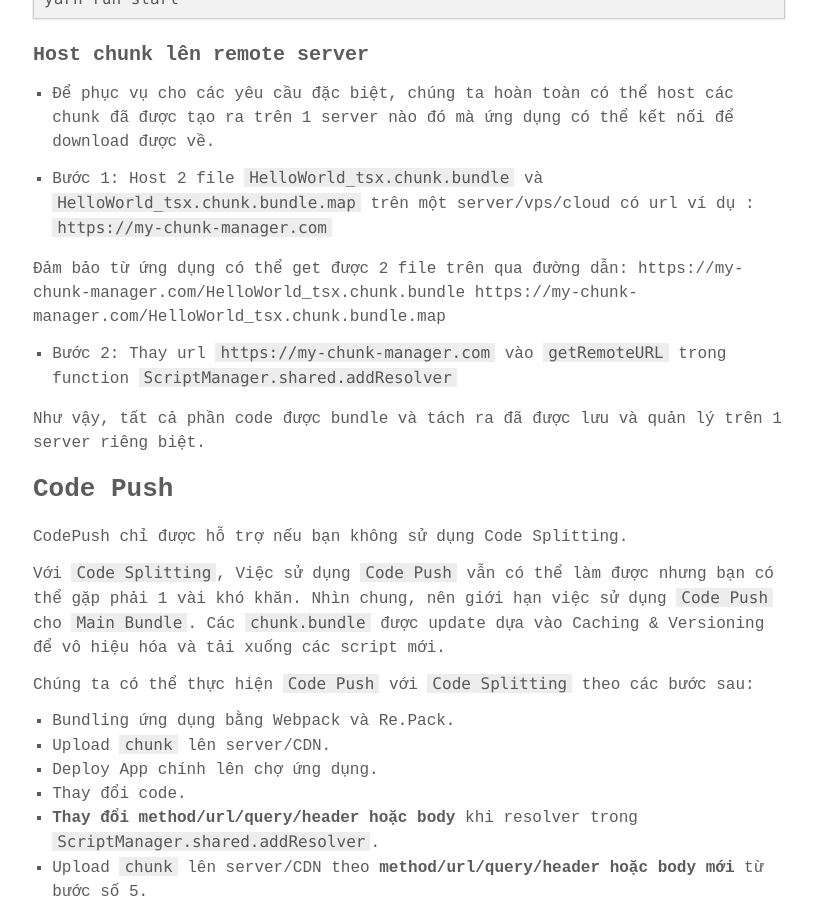
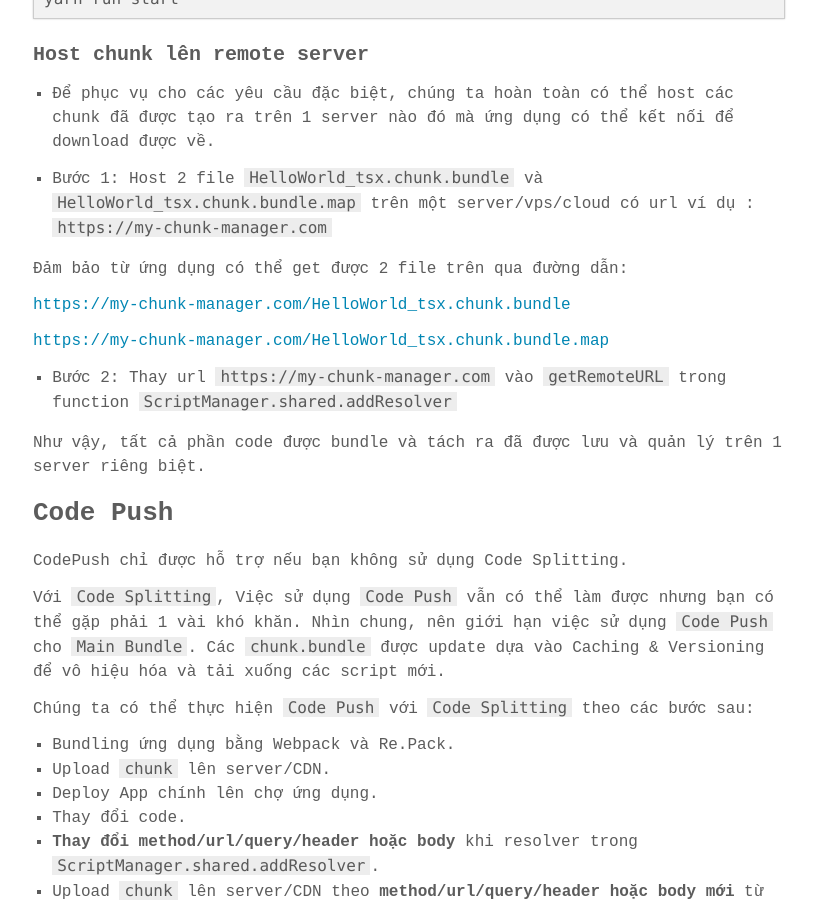
Before and after one commit to yinbetterdev/yinbetterdev.github.io, a Jekyll site: the page built from _posts/2023-03-16-react-native-code-spliting-with-webpack.md, in a window 1280 px wide and 900 px high, scrolled down 4792 px. Shown: the whole window, without its empty margins (231-1048 px from the left). Built offline with Jekyll 4.4.1, drawn with Linux system fonts in a browser that asks for light colours; some web fonts are replaced; part of the change alters nothing that is shown.

```diff
--- a/_posts/2023-03-16-react-native-code-spliting-with-webpack.md
+++ b/_posts/2023-03-16-react-native-code-spliting-with-webpack.md
@@ -183,8 +183,10 @@ yarn run start
 - Bước 1: Host 2 file `HelloWorld_tsx.chunk.bundle` và `HelloWorld_tsx.chunk.bundle.map` trên một server/vps/cloud có url ví dụ : `https://my-chunk-manager.com`
 
 Đảm bảo từ ứng dụng có thể get được 2 file trên qua đường dẫn:
-https://my-chunk-manager.com/HelloWorld_tsx.chunk.bundle
-https://my-chunk-manager.com/HelloWorld_tsx.chunk.bundle.map
+
+[https://my-chunk-manager.com/HelloWorld_tsx.chunk.bundle](https://my-chunk-manager.com/HelloWorld_tsx.chunk.bundle)
+
+[https://my-chunk-manager.com/HelloWorld_tsx.chunk.bundle.map](https://my-chunk-manager.com/HelloWorld_tsx.chunk.bundle.map)
 
 - Bước 2: Thay url `https://my-chunk-manager.com` vào `getRemoteURL` trong function `ScriptManager.shared.addResolver`
 
@@ -215,4 +217,4 @@ Bài tới mính sẽ giới thiệu đến các bạn `Module Federation`, và
 
 ## Tài liệu tham khải
 
-- https://re-pack.netlify.app/docs/code-splitting
+- [https://re-pack.netlify.app/docs/code-splitting](https://re-pack.netlify.app/docs/code-splitting)
```
